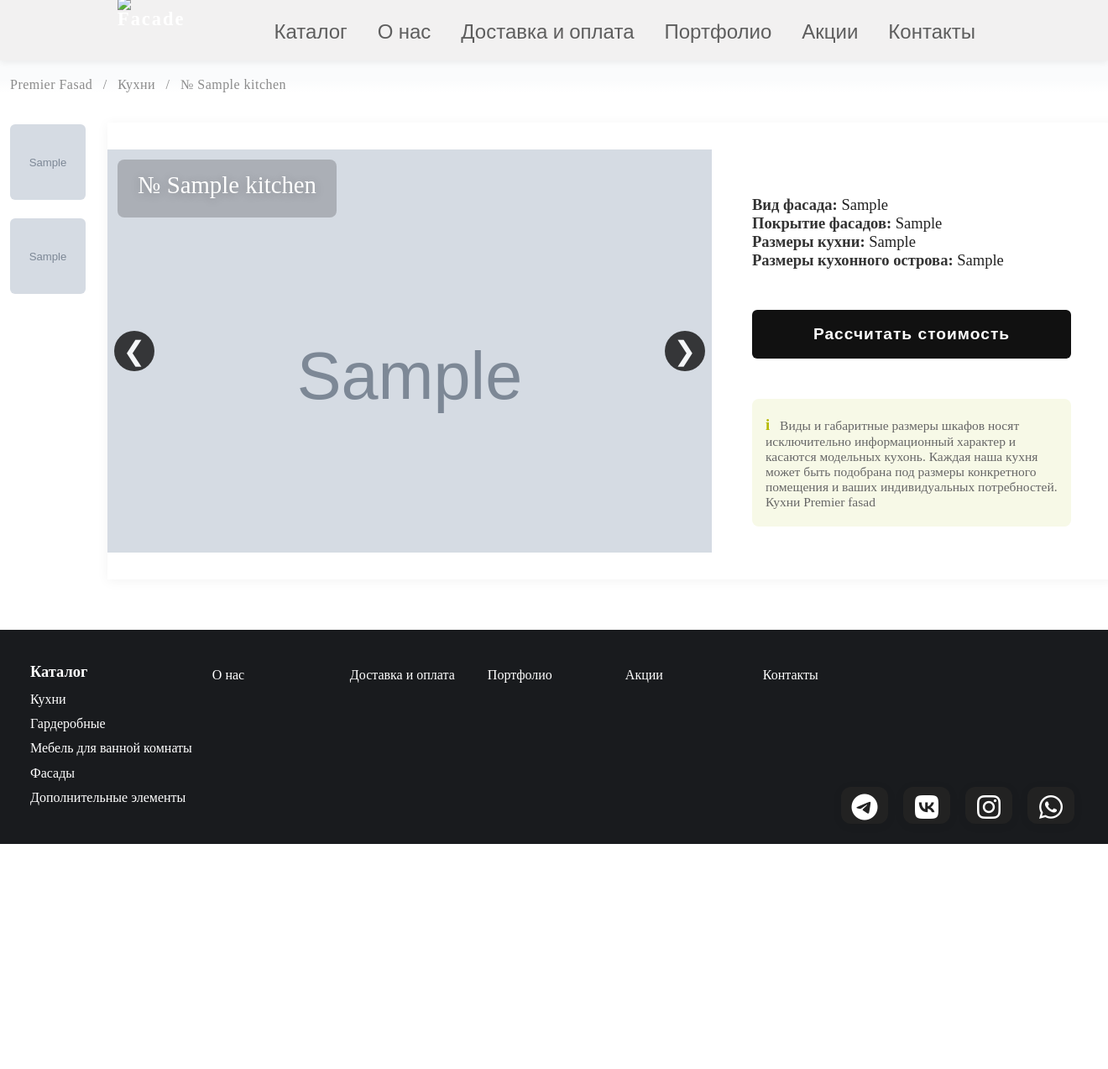
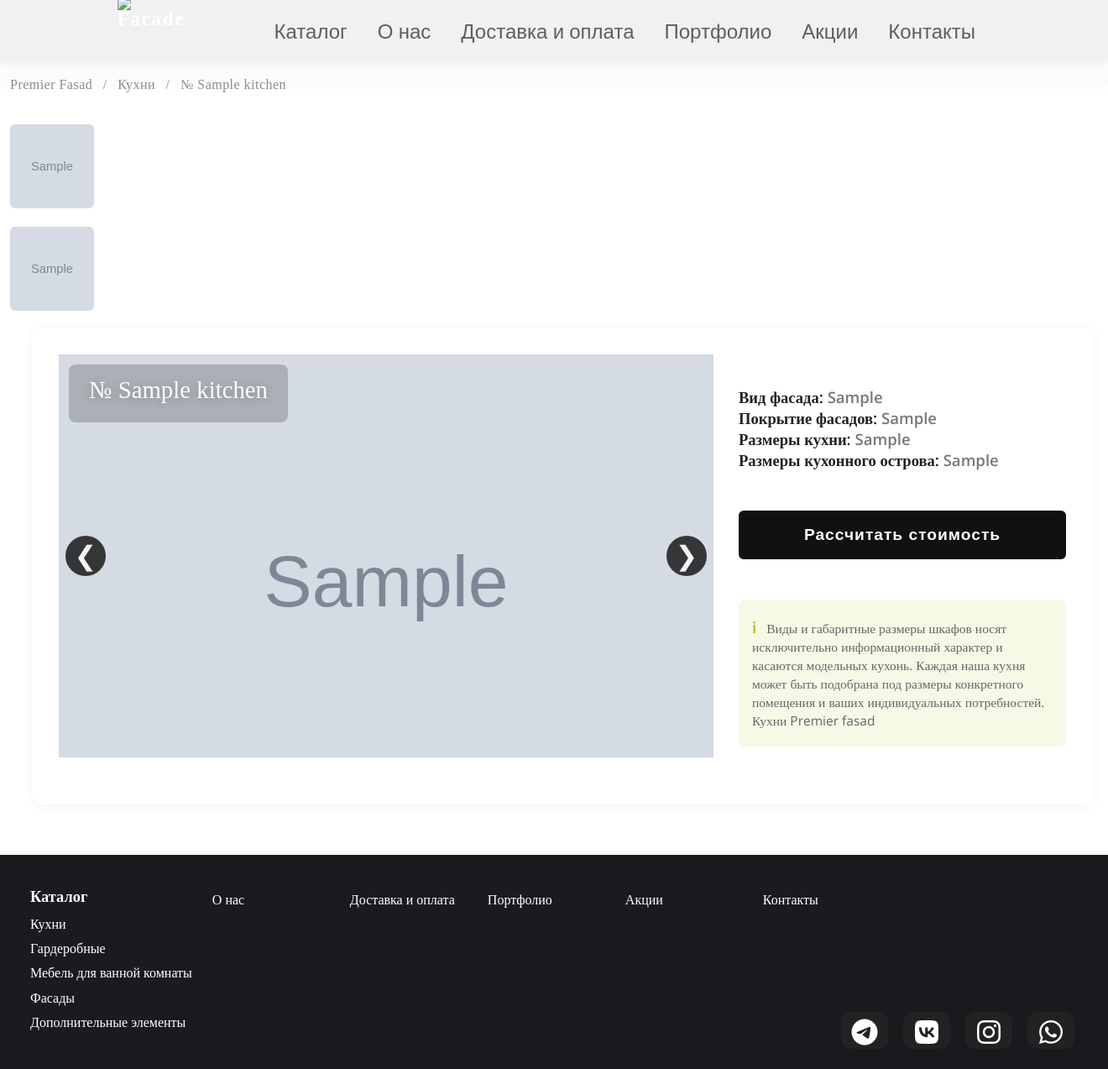
Before and after one commit to BuriloID/Mark_2, a Django app: page /kitchen/1/ in a window 1320 px wide. Shown: the whole page at 84% size. Before the commit the page ends 1005 px from the top, so only its background shows below. Run offline with Django 5.2, Linux system fonts and the light colour scheme; tables that the repository leaves empty hold one stand-in row (values such as "Sample post"); grey boxes marked "Sample" are stand-in pictures; some libraries are stand-ins or nearby versions.

Commit message:
modified:   tableshop/main/static/main/styles.css

```diff
--- a/tableshop/main/static/main/styles.css
+++ b/tableshop/main/static/main/styles.css
@@ -1661,21 +1661,21 @@
     margin-top: 36px;
     margin-bottom: 50px;
     width: 100%;
-  display: flex;
-  justify-content: flex-start;
+    display: flex;
+    justify-content: center;
 }
 .product-detail-inner {
-    width: 1200px;
+    width: 100%;
+    max-width: 1200px;
     display: flex;
     flex-wrap: wrap;
-    height: 480px;
-    max-width: 100%;
-    margin-left: 24px;
-    margin-right: 0;
+    height: auto;
+    margin: 0 auto;
     background: #fff;
     align-items: center;
     box-shadow: 0 2px 14px rgba(0,0,0,0.05);
-    padding: 32px 0;
+    padding: 32px;
+    border-radius: 12px;
 }
 .product-detail-imageblock {
     height: 480px;
@@ -1685,11 +1685,12 @@
     max-width: 780px;
     max-height: 540px;
     margin-bottom: 24px;
-    margin-right: 48px;
+    margin-right: 30px;
     position: relative;
     align-self: flex-start;
-    width: 720px;
+    width: 100%;
     overflow: hidden;
+    flex-shrink: 0;
 }
 .product-detail-imageblock img {
     width: 100%;
@@ -1742,23 +1780,27 @@
 .img-nav-btn:hover { background: #222; opacity: 1; }
 .img-nav-left { left: 8px; }
 .img-nav-right { right: 8px; }
-
 .product-detail-infoblock {
+    font-family: 'Open Sans', serif;
     flex: 1;
-    min-width: 320px;
-    max-width: 380px;
+    min-width: 0;
+    max-width: 100%;
     margin-right: 0;
     display: flex;
+    flex: 1 1 300px;
     flex-direction: column;
     align-items: flex-start;
 }
 .product-detail-props {
+    font-weight: 600;
     font-size: 1.16em;
+    color: #777777;
+    word-wrap: break-word;
+    margin-bottom: 30px;
+}
+.product-detail-props b {
+    display: inline;
     color: #222;
-    margin-bottom: 30px;
-}
-.product-detail-props b {
-    color: #333;
     font-weight: 600;
 }
 .product-calc-btn, .call-btn {
@@ -1796,39 +1838,136 @@
     color: #b6b900;
     margin-right: 8px;
 }
-@media (max-width: 1050px) {
-    .product-detail-inner {
-        flex-direction: column;
+@media (max-width: 992px) {
+    .product-detail-infoblock {
+        max-width: 100%;
+        margin-top: 20px;
+    }
+    .product-detail-props {
+        font-size: 1.1em;
+        margin-bottom: 25px;
+    }
+    .product-calc-btn {
+        padding: 16px 0;
+        font-size: 1.1em;
+        margin-bottom: 25px;
+    }
+    .product-detail-warning {
+        padding: 18px 14px;
+        font-size: 0.95em;
+    }
+}
+@media (max-width: 768px) {
+    .product-detail-infoblock {
+        min-width: auto;
+        width: 100%;
         align-items: center;
-        gap: 20px;
-        padding: 20px 0;
-    }
-    .product-detail-infoblock {
+    }
+    .product-detail-props {
+        font-size: 1.05em;
+        margin-bottom: 20px;
+        width: 100%;
+    }
+    .product-calc-btn {
+        padding: 15px 0;
+        font-size: 1.05em;
+        margin-bottom: 20px;
+        margin-top: 15px;
+    }
+    .product-detail-warning {
+        padding: 16px 12px;
+        font-size: 0.92em;
+        margin-top: 15px;
+    }
+}
+@media (max-width: 480px) {
+    .product-detail-props {
+        font-size: 1em;
+        margin-bottom: 18px;
+    }
+    .product-calc-btn {
+        padding: 14px 0;
+        font-size: 1em;
+        margin-bottom: 18px;
         margin-top: 12px;
-        max-width: 700px;
-        width: 100%;
-    }
-}
-@media (max-width: 600px) {
-    .product-detail-outer {
-        padding: 0 4vw;
-    }
-    .product-detail-inner {
-        padding: 2vw 0;
-    }
-    .product-detail-imageblock img {
-        max-width: 98vw;
-        max-height: 260px;
-    }
-    .product-detail-title-overlay {
-        position: static;
-        background: none;
-        color: #222;
-        text-shadow: none;
-        padding: 0;
-    }
-}
-
+        letter-spacing: 0.5px;
+    }
+    .product-detail-warning {
+        padding: 14px 12px;
+        font-size: 0.9em;
+        margin-top: 12px;
+        border-radius: 6px;
+    }
+    .product-detail-warning-icon {
+        font-size: 1.1em;
+    }
+  }
+  .product-thumbnails {
+  display: flex;
+  flex-direction: column;
+  margin-left: 0;
+  padding-right: 15px;
+}
+.thumbnail-img {
+  width: 100px;
+  height: 100px;
+  object-fit: cover;
+  margin-bottom: 18px;
+  cursor: pointer;
+  border: 2px solid transparent;
+  border-radius: 8px;
+  transition: border 0.2s;
+}
+.thumbnail-img.active,
+.thumbnail-img:hover {
+  border: 2px solid #222;
+}
+#product-main-img {
+  width: 100%;
+  height: 540px;
+  max-width: 780px;
+  object-fit: cover;
+  display: block;
+  transition: opacity 0.45s cubic-bezier(0.4,0.2,0.2,1);
+    opacity: 1;
+}
+#product-main-img.fading {
+    opacity: 0;
+}
+.product-detail-flex {
+  display: flex;
+  flex-wrap: wrap;
+  align-items: flex-start;
+  width: 100%;
+  max-width: 100%;
+}
+@media (max-width: 768px) {
+  .product-detail-flex {
+    flex-direction: column;
+  }
+  .product-thumbnails {
+    flex-direction: row;
+    max-width: 100%;
+    overflow-x: auto;
+    padding: 10px 0;
+    gap: 8px;
+  }
+  .thumbnail-img {
+    width: 80px;
+    height: 80px;
+    flex-shrink: 0;
+  }
+}
+@media (max-width: 480px) {
+  .thumbnail-img {
+    width: 70px;
+    height: 70px;
+  }
+  .product-thumbnails {
+    gap: 6px;
+    padding: 8px 0;
+  }
+}
 .modal-calc {
   position: fixed;
   z-index: 9999;
@@ -2001,44 +2140,6 @@
     background: none;
     font-family: inherit;
     line-height: 1;
-}
-
-.product-thumbnails {
-  display: flex;
-  flex-direction: column;
-}
-.thumbnail-img {
-  width: 90px;
-  height: 90px;
-  object-fit: cover;
-  margin-bottom: 18px;
-  cursor: pointer;
-  border: 2px solid transparent;
-  border-radius: 8px;
-  transition: border 0.2s;
-}
-.thumbnail-img.active,
-.thumbnail-img:hover {
-  border: 2px solid #222;
-}
-#product-main-img {
-  width: 100%;
-  height: 540px;
-  max-width: 780px;
-  object-fit: cover;
-  display: block;
-  transition: opacity 0.45s cubic-bezier(0.4,0.2,0.2,1);
-    opacity: 1;
-}
-#product-main-img.fading {
-    opacity: 0;
-}
-.product-detail-flex {
-  display: flex;
-  align-items: flex-start;
-  display: flex;
-  align-items: flex-start;
-  width: 100%;
 }
 .facades-grid {
   display: grid;
```
Also changed, not shown: other parts of tableshop/main/static/main/styles.css (+37 -0 lines).
